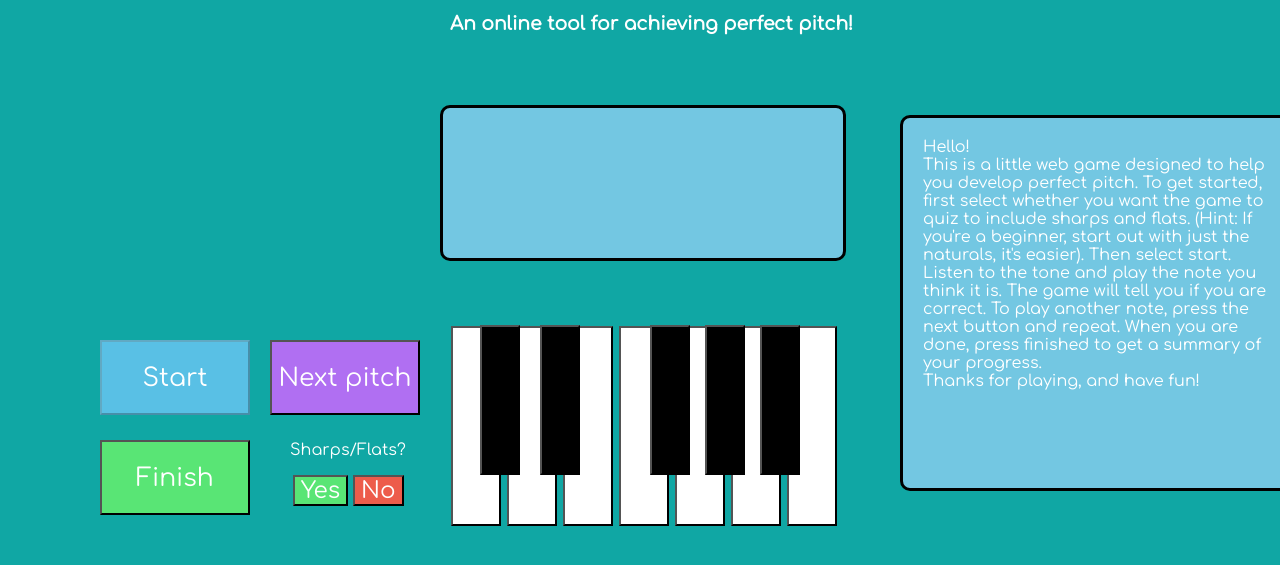
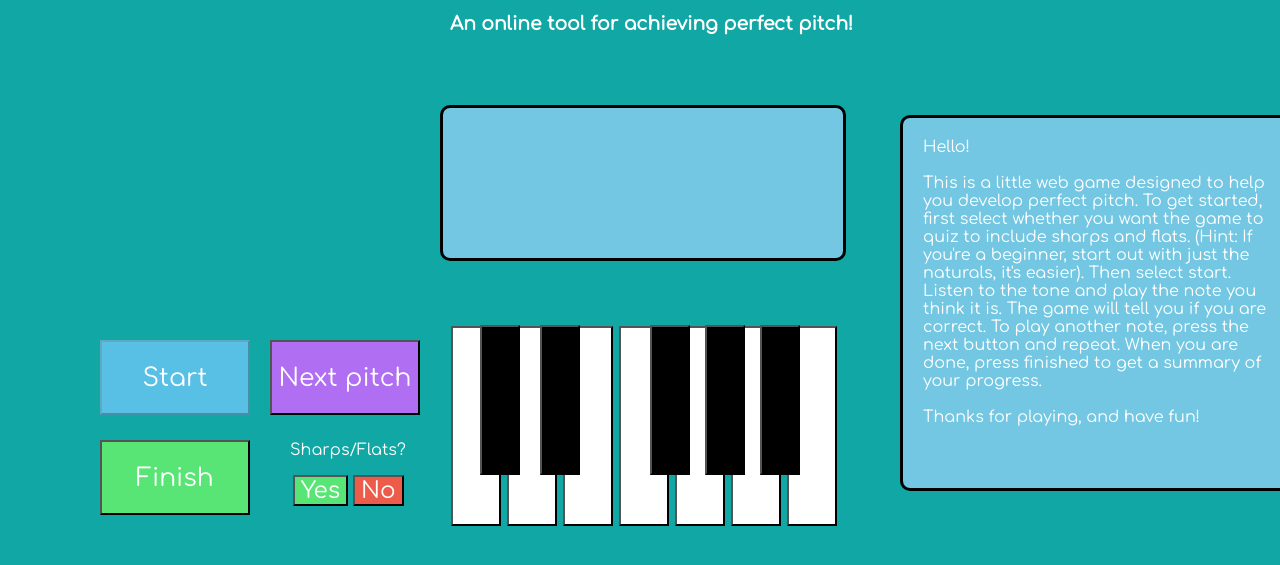
Before and after one commit to ubik97/pitch-trainer, a plain HTML site: page index.html in a window 1280 px wide. Shown: the part 75-640 px from the top of the page. Drawn offline with Linux system fonts and the light colour scheme.

Commit message:
Update index.html

```diff
--- a/index.html
+++ b/index.html
@@ -5,7 +5,7 @@
   <head>
     <link rel="stylesheet" type="text/css" href="style.css">
     <title>Perfect Pitch Trainer</title>
-    <script type="text/javascript" src="pitchtest.js"></script>
+    <script type="text/javascript" src="pitch-trainer.js"></script>
     <link href="https://fonts.googleapis.com/css?family=Comfortaa" rel="stylesheet">
   </head>
 
@@ -29,7 +29,7 @@
 </div>
 
 
-<br/><br/><br/>
+<br/><br/><br/><br/>
 <!-- keyboard -->
 <center>
 <div id="fullKeyboard">
@@ -56,12 +56,12 @@
 </center>
 
 <div id="instructions">
-  <p>Hello!<br/>This is a little web game designed to help you develop perfect pitch.
+  <p>Hello!<br/><br/>This is a little web game designed to help you develop perfect pitch.
   To get started, first select whether you want the game to quiz to include sharps and flats.
   (Hint: If you're a beginner, start out with just the naturals, it's easier). Then select start.
   Listen to the tone and play the note you think it is. The game will tell you if you are correct.
   To play another note, press the next button and repeat. When you are done, press finished to get
-  a summary of your progress. <br/>Thanks for playing, and have fun!</p>
+  a summary of your progress. <br/><br/>Thanks for playing, and have fun!</p>
 </div>
 
 
```
